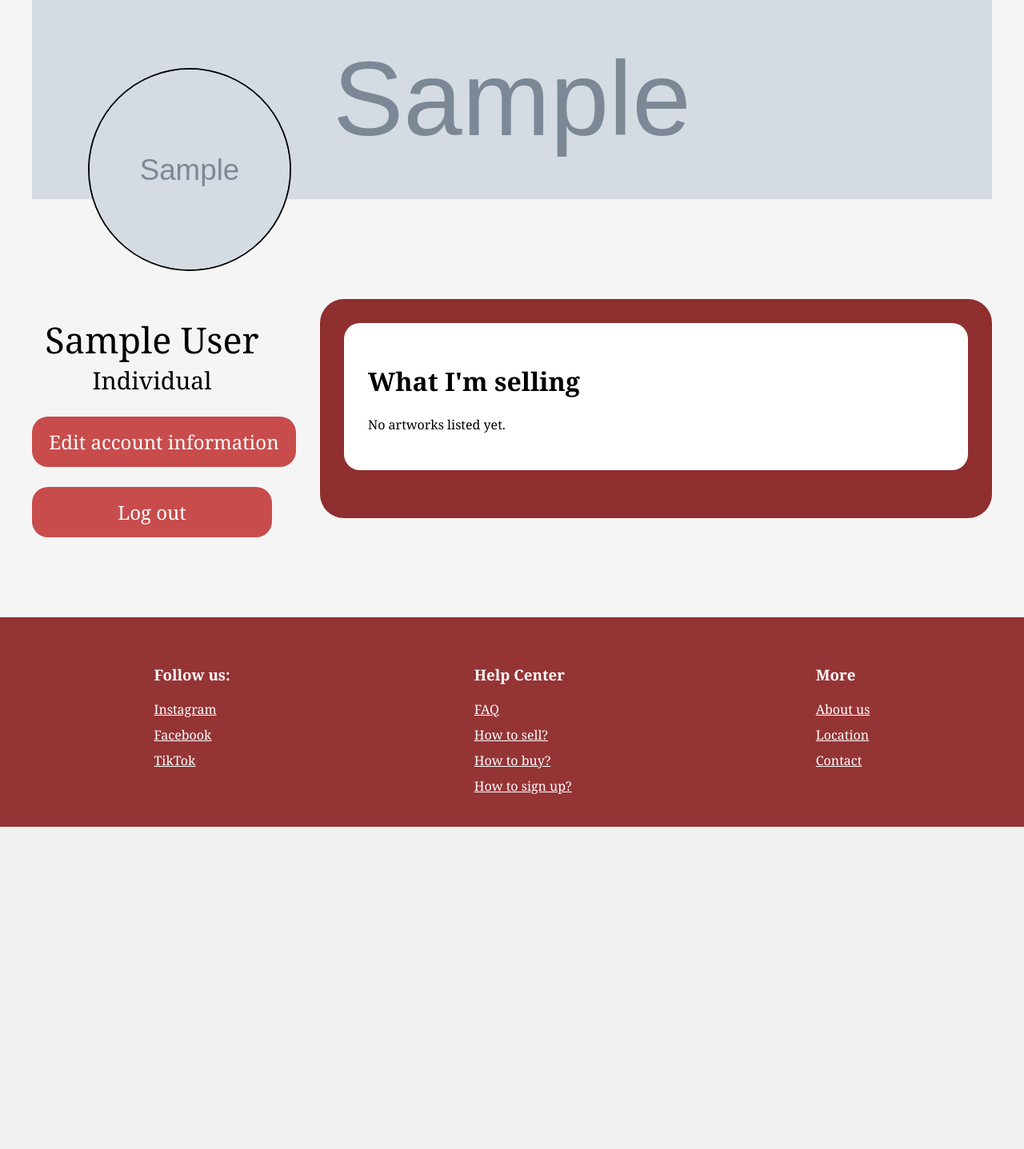
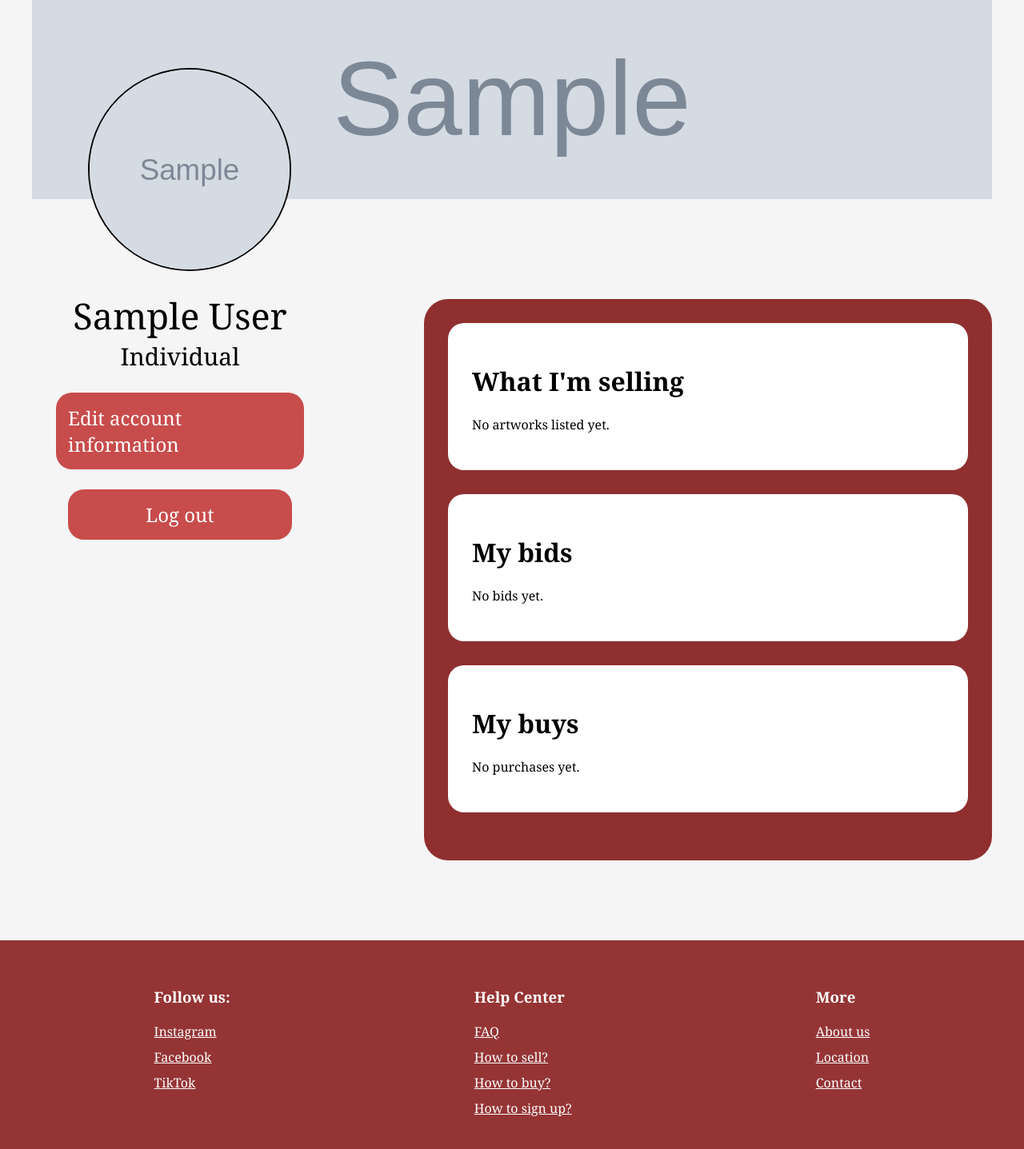
Before and after one commit to brynjaloa/Verklegt-2, a Django app: page /profile/ in a window 1280 px wide. Shown: the part 304-1741 px from the top of the page at 80% size. Before the commit the page ends 1338 px from the top, so only its background shows below. Run offline with Django 5.2, Linux system fonts and the light colour scheme; a user stored in the database is signed in; tables that the repository leaves empty hold one stand-in row (values such as "Sample post"); grey boxes marked "Sample" are stand-in pictures.

Commit message:
css profil

```diff
--- a/accounts/templates/accounts/profile.html
+++ b/accounts/templates/accounts/profile.html
@@ -83,9 +83,18 @@
                         <p>No artworks listed yet.</p>
                     </div>
 
+                    <div class="inner-box">
+                        <h1>My bids</h1>
+                        <p>No bids yet.</p>
+                    </div>
+
+                    <div class="inner-box">
+                        <h1>My buys</h1>
+                        <p>No purchases yet.</p>
+                    </div>
                 </div>
+            {% else %}
 
-            {% else %}
                 <div class="info-box">
 
                     <div class="inner-box">
--- a/artworks/templates/artworks/artwork_marketplace.html
+++ b/artworks/templates/artworks/artwork_marketplace.html
@@ -112,7 +112,8 @@ const slider = document.getElementById('year-slider');
 const fromInput = document.getElementById('year-from-input');
 const toInput = document.getElementById('year-to-input');
 
-noUiSlider.create(slider, {
+if (slider && fromInput && toInput && window.noUiSlider) {
+    window.noUiSlider.create(slider, {
         start: [
             parseInt(fromInput.value) || 1800,
             parseInt(toInput.value) || 2025
@@ -139,6 +140,7 @@ fromInput.addEventListener('change', () => {
     toInput.addEventListener('change', () => {
         slider.noUiSlider.set([null, toInput.value]);
     });
+}
 </script>
 
 {% endblock %}
--- a/static/css/profile.css
+++ b/static/css/profile.css
@@ -25,12 +25,17 @@ body {
 
 .profile-layout {
     display: flex;
-    gap: 60px;
+    gap: 150px;
+    align-items: flex-start;
 }
 
 .left-side {
-    width: 300px;
-    text-align: center;
+    width: 350px;
+    display: flex;
+    flex-direction: column;
+    align-items: center;
+    margin-top:-30px ;
+    margin-left: 30px;
 }
 
 .profile-image {
@@ -85,7 +90,7 @@ body {
 
 .profile-btn {
     display: block;
-    width: 100%;
+    width: 280px;
     margin-top: 25px;
     background: #c84c4c;
     color: white;
@@ -109,7 +114,9 @@ body {
     background: #8f2f2f;
     padding: 30px;
     border-radius: 30px;
+    width: 650px;
 }
+
 
 .inner-box {
     background: white;
```
Lines whose indentation alone changed are shown as unchanged.
